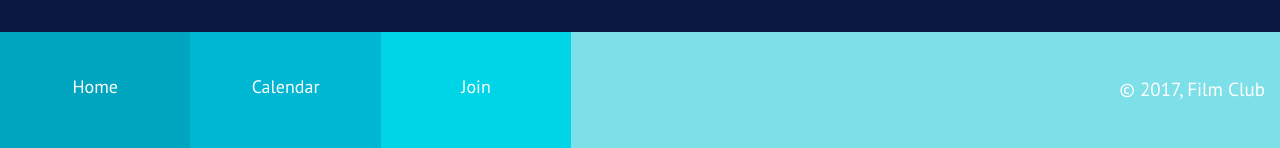
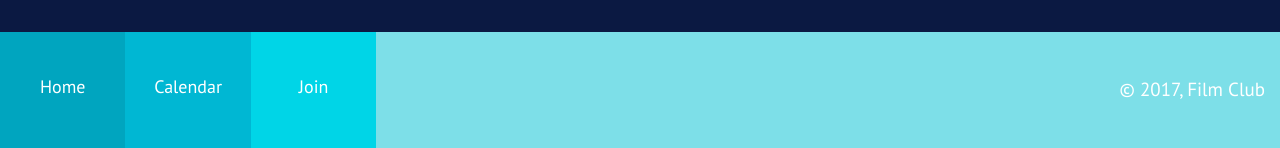
Before and after one commit to jennbowers/Film-Club-Responsive, a plain HTML site: page index.html in a window 1280 px wide. Shown: the part 1308-1456 px from the top of the page. Drawn offline with Linux system fonts and the light colour scheme.

Commit message:
adjusted width of footer nav on main.css for desktop

```diff
--- a/css/main.css
+++ b/css/main.css
@@ -567,6 +567,10 @@ li {
   height: auto;
 }
 
+.flex-container-footer-nav a {
+  flex: 0 1 14%;
+}
+
 footer p {
   font-size: 19px;
 }
```
